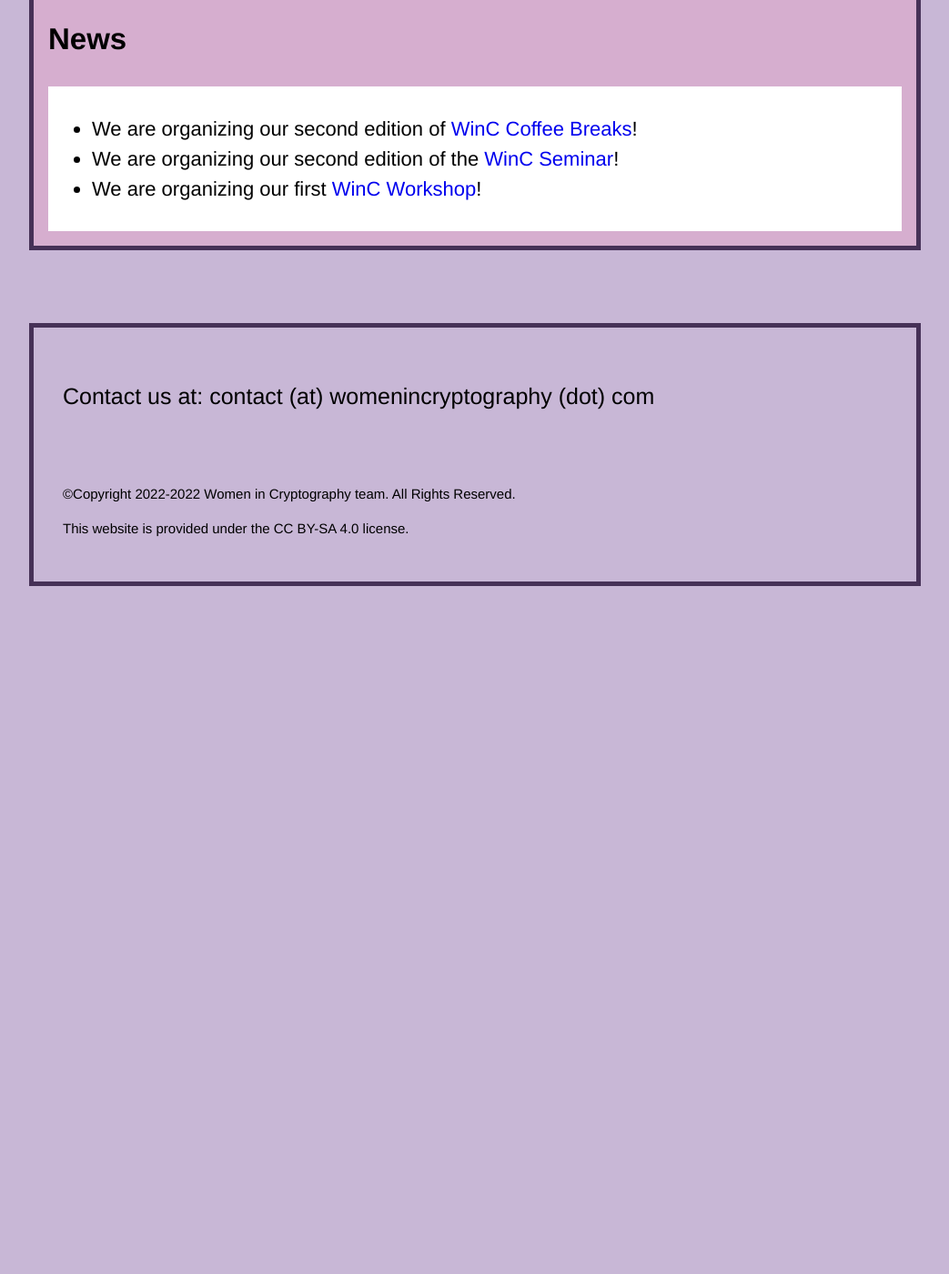
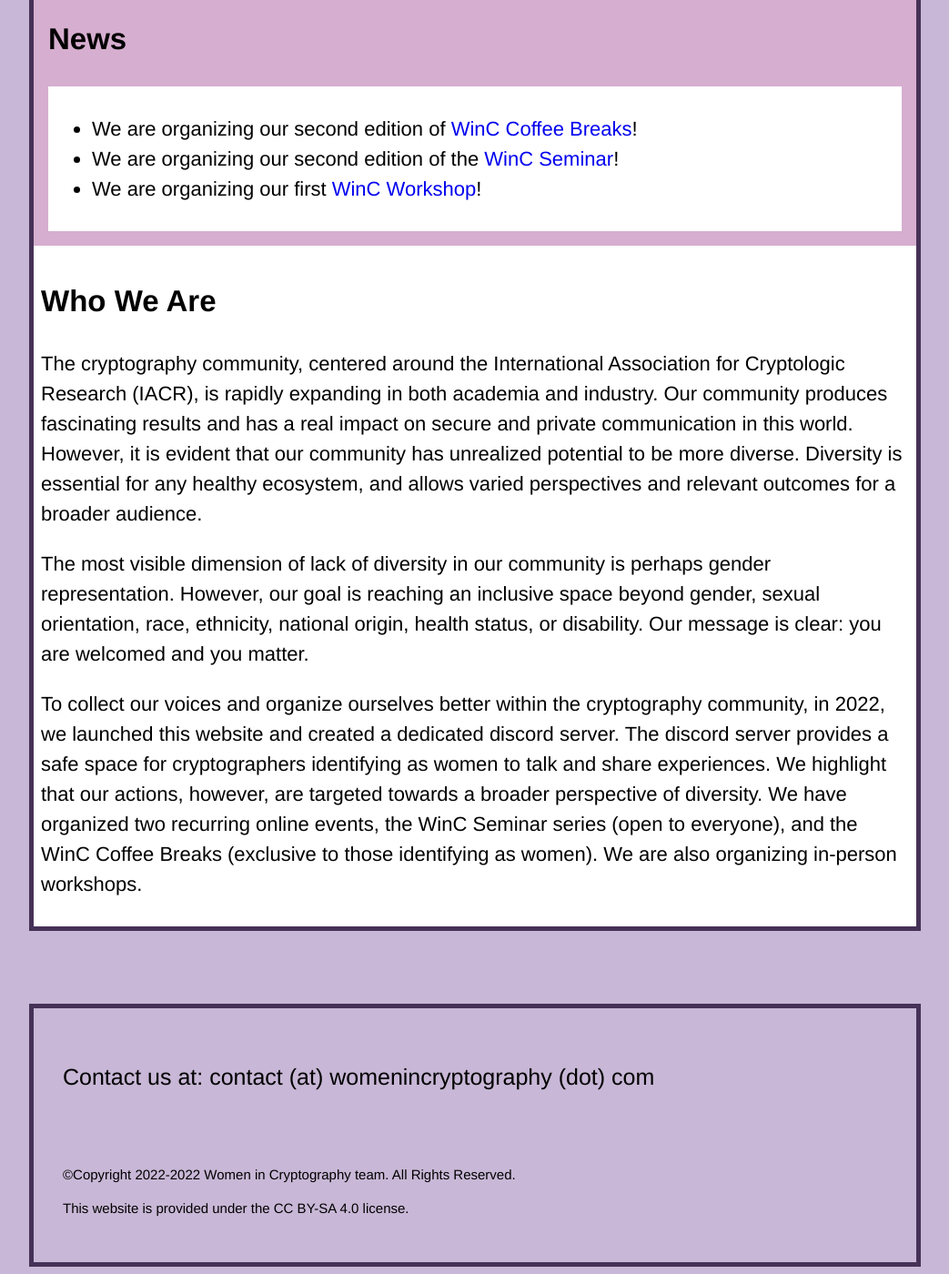
Before and after one commit to women-in-cryptography/women-in-cryptography-website, a Jekyll site: the page built from index.html, in a window 1280 px wide and 1400 px high, scrolled down 858 px. Shown: the whole window at 91% size, without its empty margins (118-1161 px from the left). Built offline with Jekyll 4.4.1, drawn with Linux system fonts in a browser that asks for light colours; before the commit the page ends 1510 px from its top, so only the background shows below that.

Commit message:
WIP updating website

```diff
--- a/index.html
+++ b/index.html
@@ -26,3 +26,14 @@ layout: default
 		</ul>
   </div>
 </div>
+
+<div class="regular-description">
+  <h2>Who We Are</h2>
+  <p>The cryptography community, centered around the International Association for Cryptologic Research (IACR), is rapidly expanding in both academia and industry. Our community produces fascinating results and has a real impact on secure and private communication in this world. However, it is evident that our community has unrealized potential to be more diverse. Diversity is essential for any healthy ecosystem, and allows varied perspectives and relevant outcomes for a broader audience.
+</p>
+  <p>The most visible dimension of lack of diversity in our community is perhaps gender representation. However, our goal is reaching an inclusive space beyond gender, sexual orientation, race, ethnicity, national origin, health status, or disability. Our message is clear: you are welcomed and you matter.
+</p>
+<p>
+  To collect our voices and organize ourselves better within the cryptography community, in 2022, we launched this website and created a dedicated discord server. The discord server provides a safe space for cryptographers identifying as women to talk and share experiences. We highlight that our actions, however, are targeted towards a broader perspective of diversity. We have organized two recurring online events, the WinC Seminar series (open to everyone), and the WinC Coffee Breaks (exclusive to those identifying as women). We are also organizing in-person workshops.
+</p>
+  </div>
```
